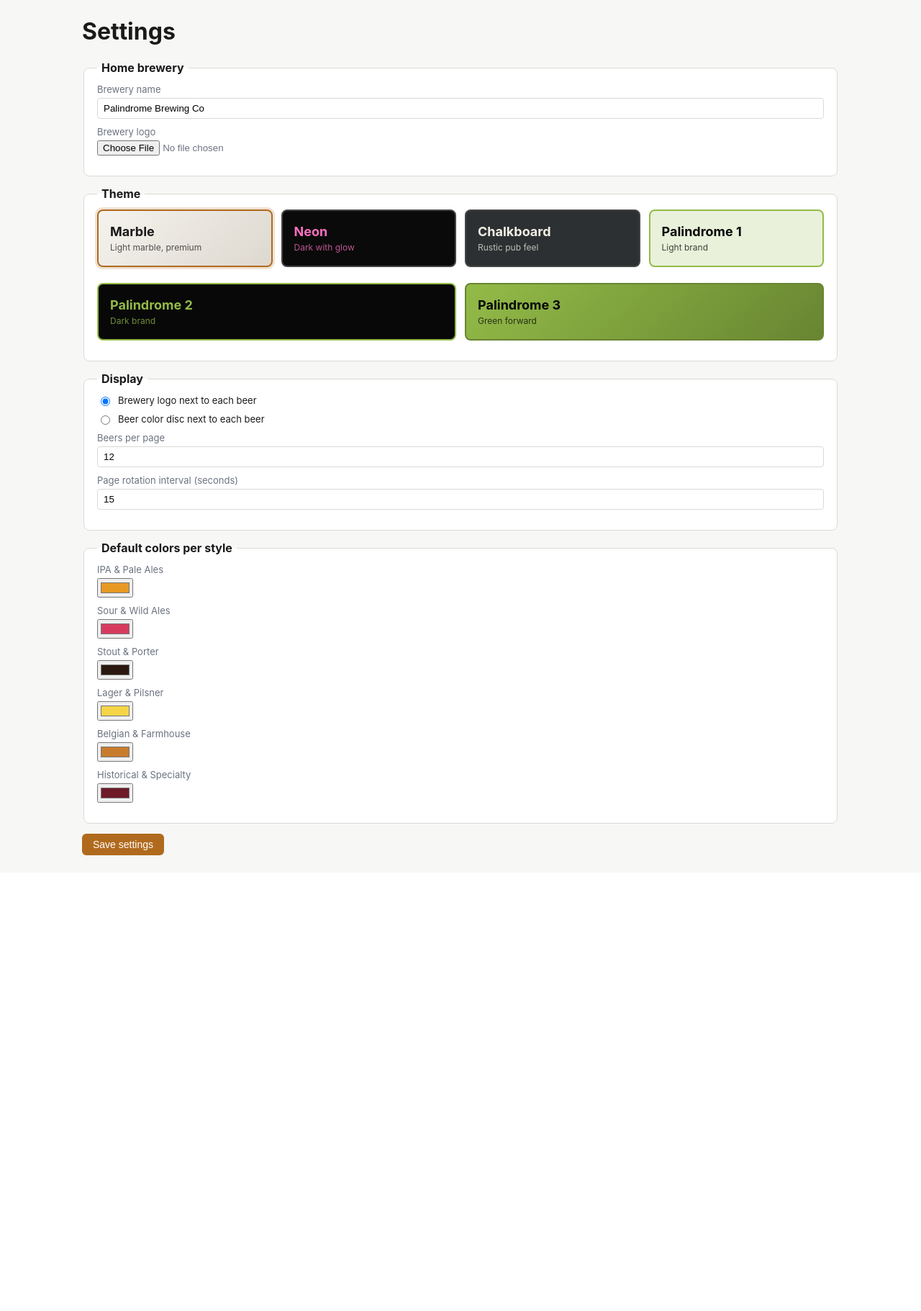
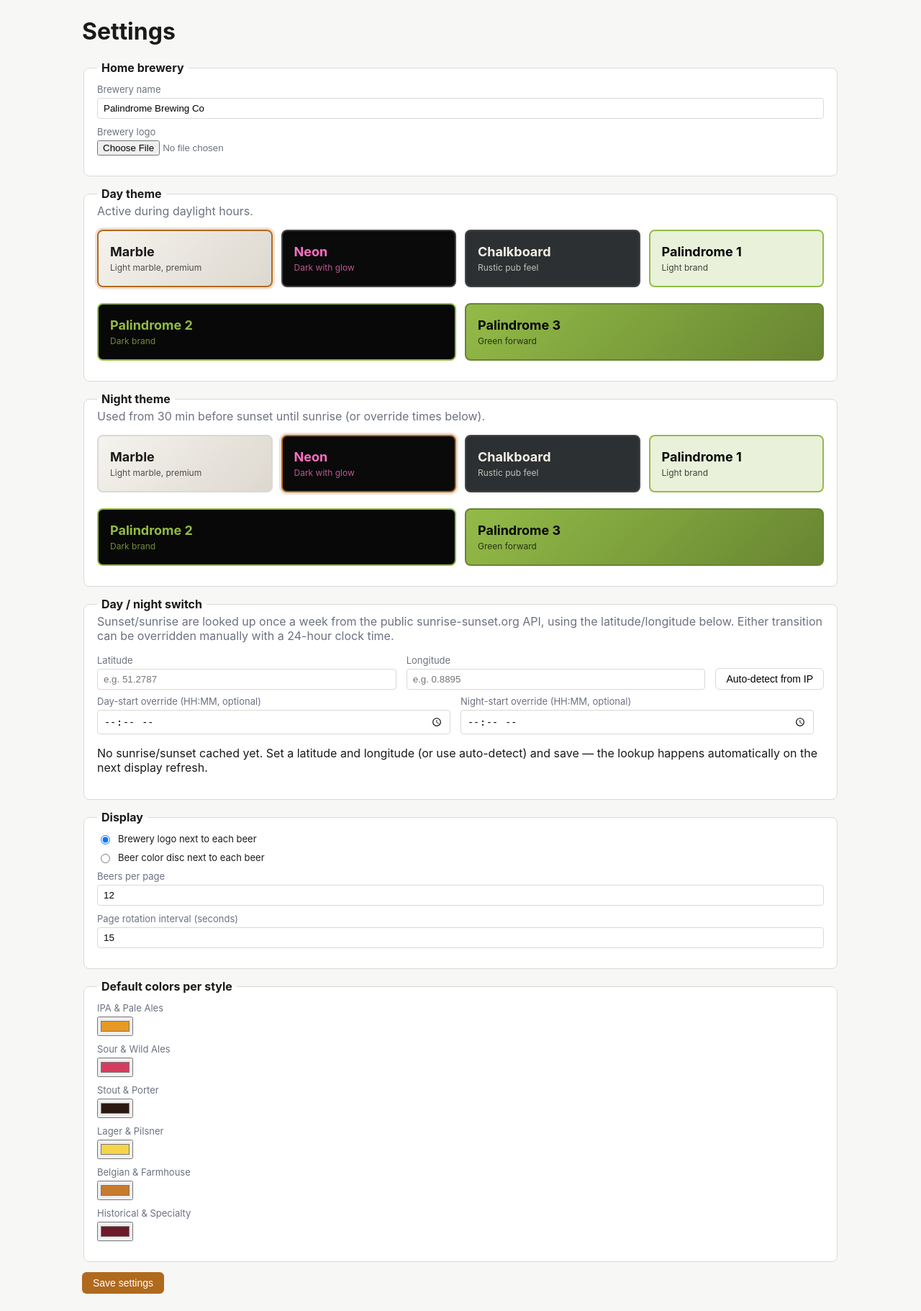
Before and after one commit to OktaneZA/PalinPints, a Flask app: page /admin/settings in a window 1280 px wide. Shown: the part 60-1881 px from the top of the page at 72% size. Before the commit the page ends 1248 px from the top, so only its background shows below. Run offline with Flask 3, Linux system fonts and the light colour scheme; data comes from the database, SQL or seed files in the repository; some libraries are stand-ins or nearby versions.

Commit message:
Day/night theme switching + display polish
- Settings now hold separate day/night themes plus latitude, longitude,
  optional override times, and a weekly-cached sunrise/sunset pair.
- New app/sun.py: sunrise-sunset.org lookup, IP geolocation
  (ipapi.co) for the auto-detect button, and the effective_theme()
  picker. The state snapshot resolves the active theme on every poll
  so the display swaps automatically (default: night theme kicks in
  30 min before sunset, back to day theme at sunrise; either edge can
  be overridden by an HH:MM time).
- /admin/api/geolocate endpoint backs the auto-detect button.
- Display layout: tap number gets its own centred column, three
  column headings (Style / Tap / Beer) sit above the list, vertical
  separators divide the price columns and disappear next to empty
  cells.
- Fix: dark themes' colour-disc style had background:transparent
  !important which hid the beer colour. Removed it so the disc fills
  with the beer colour while the theme's border/glow stays.

```diff
--- a/app/db.py
+++ b/app/db.py
@@ -15,6 +15,15 @@ CREATE TABLE IF NOT EXISTS settings (
     home_brewery_logo_path TEXT,
     display_style TEXT NOT NULL DEFAULT 'logo',
     theme TEXT NOT NULL DEFAULT 'marble',
+    day_theme TEXT NOT NULL DEFAULT 'marble',
+    night_theme TEXT NOT NULL DEFAULT 'neon',
+    latitude REAL,
+    longitude REAL,
+    override_day_start TEXT,
+    override_night_start TEXT,
+    cached_sunrise TEXT,
+    cached_sunset TEXT,
+    cache_fetched_at TEXT,
     beers_per_page INTEGER NOT NULL DEFAULT 12,
     page_rotation_interval INTEGER NOT NULL DEFAULT 15,
     color_ipa TEXT NOT NULL,
@@ -114,6 +123,26 @@ def init_db() -> None:
         if "theme" not in existing_cols:
             conn.execute("ALTER TABLE settings ADD COLUMN theme TEXT NOT NULL DEFAULT 'marble'")
 
+        # Day/night theme switch + sunset cache columns.
+        sunset_cols = {
+            "day_theme": "TEXT NOT NULL DEFAULT 'marble'",
+            "night_theme": "TEXT NOT NULL DEFAULT 'neon'",
+            "latitude": "REAL",
+            "longitude": "REAL",
+            "override_day_start": "TEXT",
+            "override_night_start": "TEXT",
+            "cached_sunrise": "TEXT",
+            "cached_sunset": "TEXT",
+            "cache_fetched_at": "TEXT",
+        }
+        for col, decl in sunset_cols.items():
+            if col not in existing_cols:
+                conn.execute(f"ALTER TABLE settings ADD COLUMN {col} {decl}")
+        # Seed day_theme from the existing single theme value if we just
+        # added it — preserves the user's current look as the daytime default.
+        if "day_theme" not in existing_cols and "theme" in existing_cols:
+            conn.execute("UPDATE settings SET day_theme = theme WHERE id = 1")
+
         # Specials gained an active flag when events landed.
         special_cols = {c[1] for c in conn.execute("PRAGMA table_info(specials)").fetchall()}
         if "active" not in special_cols:
--- a/app/models.py
+++ b/app/models.py
@@ -6,6 +6,7 @@ import json
 from typing import Any
 
 from .db import get_db
+from .sun import effective_theme, ensure_sun_cache_fresh
 
 CATEGORY_TO_COLOR_FIELD = {
     "IPA & Pale Ales": "color_ipa",
@@ -29,6 +30,10 @@ def get_settings() -> dict[str, Any]:
 def update_settings(values: dict[str, Any]) -> None:
     allowed = {
         "home_brewery", "home_brewery_logo_path", "display_style", "theme",
+        "day_theme", "night_theme",
+        "latitude", "longitude",
+        "override_day_start", "override_night_start",
+        "cached_sunrise", "cached_sunset", "cache_fetched_at",
         "beers_per_page", "page_rotation_interval",
         "color_ipa", "color_sour", "color_stout",
         "color_lager", "color_belgian", "color_specialty",
@@ -173,6 +178,17 @@ def color_for_tap(tap: dict[str, Any], settings: dict[str, Any]) -> str:
 def state_snapshot() -> dict[str, Any]:
     """Full state used by the display. Stable JSON => stable hash."""
     settings = get_settings()
+
+    # Refresh the weekly sunrise/sunset cache lazily, only when stale.
+    refresh = ensure_sun_cache_fresh(settings)
+    if refresh:
+        update_settings(refresh)
+        settings.update(refresh)
+
+    # Pick the active theme based on current local time. The display
+    # only sees the resolved 'theme' key, so its template is unchanged.
+    settings["theme"] = effective_theme(settings)
+
     taps = list_taps(active_only=True)
     specials = list_specials(active_only=True)
     events = list_events(active_only=True)
--- a/app/static/css/admin.css
+++ b/app/static/css/admin.css
@@ -194,9 +194,18 @@ h1 { margin-top: 0; }
 }
 .settings-form label.radio { flex-direction: row; align-items: center; gap: 8px; color: var(--fg); }
 .settings-form input[type=text],
-.settings-form input[type=number] {
+.settings-form input[type=number],
+.settings-form input[type=time] {
   padding: 6px 8px; border: 1px solid var(--border); border-radius: 4px;
 }
+.settings-form .row-pair {
+  display: grid;
+  grid-template-columns: 1fr 1fr auto;
+  gap: 14px;
+  align-items: end;
+  margin-bottom: 8px;
+}
+.settings-form .row-pair label { margin-bottom: 0; }
 
 /* Specials */
 .special-form {
--- a/app/static/css/theme-chalkboard.css
+++ b/app/static/css/theme-chalkboard.css
@@ -64,7 +64,6 @@ body[data-theme="chalkboard"] .logo-slot {
   border: 2px solid rgba(243, 239, 230, 0.4);
 }
 body[data-theme="chalkboard"] .logo-slot.color-disc {
-  background: transparent !important;
   border: 3px dashed rgba(243, 239, 230, 0.6);
 }
 
--- a/app/static/css/theme-neon.css
+++ b/app/static/css/theme-neon.css
@@ -51,7 +51,6 @@ body[data-theme="neon"] .logo-slot {
   box-shadow: 0 0 12px rgba(248, 112, 193, 0.25);
 }
 body[data-theme="neon"] .logo-slot.color-disc {
-  background: transparent !important;
   border: 4px solid rgba(255,255,255,0.85);
   box-shadow: 0 0 14px currentColor, inset 0 0 8px rgba(0,0,0,0.3);
 }
--- a/app/static/css/theme-palindrome2.css
+++ b/app/static/css/theme-palindrome2.css
@@ -40,7 +40,6 @@ body[data-theme="palindrome2"] .logo-slot {
   box-shadow: 0 0 0 1px rgba(147, 187, 72, 0.4), 0 0 14px rgba(147, 187, 72, 0.15);
 }
 body[data-theme="palindrome2"] .logo-slot.color-disc {
-  background: transparent !important;
   border: 4px solid rgba(233, 241, 218, 0.85);
   box-shadow: 0 0 12px currentColor;
 }
--- a/app/static/css/theme-palindrome3.css
+++ b/app/static/css/theme-palindrome3.css
@@ -53,7 +53,6 @@ body[data-theme="palindrome3"] .logo-slot {
   border: 1px solid rgba(8, 8, 8, 0.2);
 }
 body[data-theme="palindrome3"] .logo-slot.color-disc {
-  background: transparent !important;
   border: 4px solid #E9F1DA;
 }
 
--- a/app/templates/admin/settings.html
+++ b/app/templates/admin/settings.html
@@ -19,52 +19,90 @@
     </label>
   </fieldset>
 
+  {% set theme_choices = [
+    ('marble',      'Marble',       'Light marble, premium', 'theme-card-marble'),
+    ('neon',        'Neon',         'Dark with glow',        'theme-card-neon'),
+    ('chalkboard',  'Chalkboard',   'Rustic pub feel',       'theme-card-chalkboard'),
+    ('palindrome1', 'Palindrome 1', 'Light brand',           'theme-card-pali1'),
+    ('palindrome2', 'Palindrome 2', 'Dark brand',            'theme-card-pali2'),
+    ('palindrome3', 'Palindrome 3', 'Green forward',         'theme-card-pali3'),
+  ] %}
+
   <fieldset>
-    <legend>Theme</legend>
+    <legend>Day theme</legend>
+    <p class="hint">Active during daylight hours.</p>
     <div class="theme-picker">
+      {% for value, name, desc, css in theme_choices %}
       <label class="theme-option">
-        <input type="radio" name="theme" value="marble" {% if settings.theme == 'marble' %}checked{% endif %}>
-        <span class="theme-card theme-card-marble">
-          <span class="theme-card-name">Marble</span>
-          <span class="theme-card-desc">Light marble, premium</span>
+        <input type="radio" name="day_theme" value="{{ value }}" {% if settings.day_theme == value %}checked{% endif %}>
+        <span class="theme-card {{ css }}">
+          <span class="theme-card-name">{{ name }}</span>
+          <span class="theme-card-desc">{{ desc }}</span>
         </span>
       </label>
+      {% endfor %}
+    </div>
+  </fieldset>
+
+  <fieldset>
+    <legend>Night theme</legend>
+    <p class="hint">Used from 30 min before sunset until sunrise (or override times below).</p>
+    <div class="theme-picker">
+      {% for value, name, desc, css in theme_choices %}
       <label class="theme-option">
-        <input type="radio" name="theme" value="neon" {% if settings.theme == 'neon' %}checked{% endif %}>
-        <span class="theme-card theme-card-neon">
-          <span class="theme-card-name">Neon</span>
-          <span class="theme-card-desc">Dark with glow</span>
+        <input type="radio" name="night_theme" value="{{ value }}" {% if settings.night_theme == value %}checked{% endif %}>
+        <span class="theme-card {{ css }}">
+          <span class="theme-card-name">{{ name }}</span>
+          <span class="theme-card-desc">{{ desc }}</span>
         </span>
       </label>
-      <label class="theme-option">
-        <input type="radio" name="theme" value="chalkboard" {% if settings.theme == 'chalkboard' %}checked{% endif %}>
-        <span class="theme-card theme-card-chalkboard">
-          <span class="theme-card-name">Chalkboard</span>
-          <span class="theme-card-desc">Rustic pub feel</span>
-        </span>
+      {% endfor %}
+    </div>
+  </fieldset>
+
+  <fieldset>
+    <legend>Day / night switch</legend>
+    <p class="hint">
+      Sunset/sunrise are looked up once a week from the public
+      sunrise-sunset.org API, using the latitude/longitude below.
+      Either transition can be overridden manually with a 24-hour clock time.
+    </p>
+    <div class="row-pair">
+      <label>Latitude
+        <input type="number" step="0.0001" name="latitude"
+               value="{{ settings.latitude if settings.latitude is not none else '' }}"
+               placeholder="e.g. 51.2787">
       </label>
-      <label class="theme-option">
-        <input type="radio" name="theme" value="palindrome1" {% if settings.theme == 'palindrome1' %}checked{% endif %}>
-        <span class="theme-card theme-card-pali1">
-          <span class="theme-card-name">Palindrome 1</span>
-          <span class="theme-card-desc">Light brand</span>
-        </span>
+      <label>Longitude
+        <input type="number" step="0.0001" name="longitude"
+               value="{{ settings.longitude if settings.longitude is not none else '' }}"
+               placeholder="e.g. 0.8895">
       </label>
-      <label class="theme-option">
-        <input type="radio" name="theme" value="palindrome2" {% if settings.theme == 'palindrome2' %}checked{% endif %}>
-        <span class="theme-card theme-card-pali2">
-          <span class="theme-card-name">Palindrome 2</span>
-          <span class="theme-card-desc">Dark brand</span>
-        </span>
+      <button type="button" class="btn btn-secondary" id="autoLocate">Auto-detect from IP</button>
+    </div>
+    <div class="row-pair">
+      <label>Day-start override (HH:MM, optional)
+        <input type="time" name="override_day_start" value="{{ settings.override_day_start or '' }}">
       </label>
-      <label class="theme-option">
-        <input type="radio" name="theme" value="palindrome3" {% if settings.theme == 'palindrome3' %}checked{% endif %}>
-        <span class="theme-card theme-card-pali3">
-          <span class="theme-card-name">Palindrome 3</span>
-          <span class="theme-card-desc">Green forward</span>
-        </span>
+      <label>Night-start override (HH:MM, optional)
+        <input type="time" name="override_night_start" value="{{ settings.override_night_start or '' }}">
       </label>
     </div>
+    <p class="muted">
+      {% if settings.cached_sunrise and settings.cached_sunset %}
+        Cached sunrise: <strong>{{ settings.cached_sunrise[:5] }}</strong> ·
+        Cached sunset: <strong>{{ settings.cached_sunset[:5] }}</strong>
+        {% if settings.cache_fetched_at %}
+          (fetched {{ settings.cache_fetched_at[:10] }})
+        {% endif %}
+      {% else %}
+        No sunrise/sunset cached yet.
+        {% if settings.latitude is none or settings.longitude is none %}
+          Set a latitude and longitude (or use auto-detect) and save —
+          the lookup happens automatically on the next display refresh.
+        {% endif %}
+      {% endif %}
+    </p>
   </fieldset>
 
   <fieldset>
@@ -97,4 +135,27 @@
 
   <button type="submit" class="btn btn-primary">Save settings</button>
 </form>
+
+<script>
+  document.getElementById('autoLocate')?.addEventListener('click', async (ev) => {
+    const btn = ev.currentTarget;
+    btn.disabled = true;
+    const orig = btn.textContent;
+    btn.textContent = 'Looking up…';
+    try {
+      const r = await fetch('/admin/api/geolocate');
+      if (!r.ok) throw new Error('lookup failed');
+      const data = await r.json();
+      const latInput = document.querySelector('input[name="latitude"]');
+      const lonInput = document.querySelector('input[name="longitude"]');
+      if (latInput) latInput.value = (Math.round(data.latitude * 10000) / 10000).toString();
+      if (lonInput) lonInput.value = (Math.round(data.longitude * 10000) / 10000).toString();
+      btn.textContent = 'Detected — remember to Save';
+    } catch (e) {
+      btn.textContent = 'Lookup failed';
+    } finally {
+      setTimeout(() => { btn.disabled = false; btn.textContent = orig; }, 2500);
+    }
+  });
+</script>
 {% endblock %}
```
Also changed, not shown: app/routes_admin.py (+57 -6 lines), app/static/css/display.css (+22 -8 lines), app/sun.py (added, +166 -0 lines), app/templates/display.html (+15 -9 lines).
